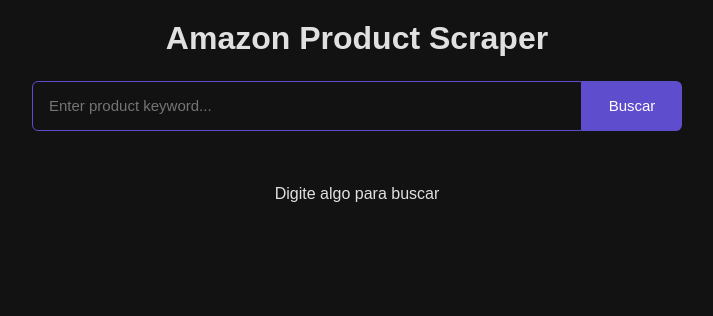
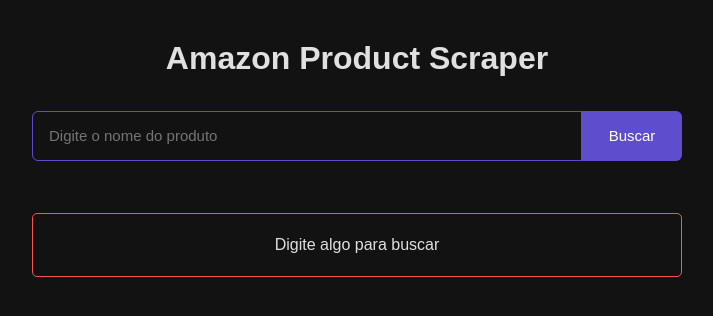
Before and after one commit to FelipeAugustoAMF/AmazonScraper, a website built with Vite: page FrontEnd/index.html in a window 1280 px wide. Both pictures are taken after a click on the button "Buscar". Shown: the whole page, without its empty margins (283-996 px from the left). Built offline with nearby package versions, Linux system fonts and the light colour scheme.

Commit message:
small adjustments to front-end

```diff
--- /dev/null
+++ b/FrontEnd/src/components/ErrorMessageBox/ErrorMessageBox.css
@@ -0,0 +1,9 @@
+.error-message-box {
+    padding: 20px;
+    max-width: 650px;
+
+    margin: 0 auto;
+    border: 1px solid rgb(253, 82, 82);
+    border-radius: 5px;
+    word-wrap: break-word;
+}
--- /dev/null
+++ b/FrontEnd/src/components/ErrorMessageBox/ErrorMessageBox.js
@@ -0,0 +1,8 @@
+import './ErrorMessageBox.css';
+
+export const ErrorMessageBox = (text) => {
+    const div = document.createElement('div');
+    div.className = 'error-message-box';
+    div.innerHTML = text || 'Ops! Algo deu errado!';
+    return div;
+}
--- a/FrontEnd/src/components/ProductList/ProductList.css
+++ b/FrontEnd/src/components/ProductList/ProductList.css
@@ -46,6 +46,7 @@
     text-overflow: ellipsis;
     display: -webkit-box;
     -webkit-box-orient: vertical;
+    line-clamp: 2;
     -webkit-line-clamp: 2;
     margin-top: 0.5rem;
     margin-bottom: 0.5rem;
--- a/FrontEnd/src/components/ProductList/ProductList.js
+++ b/FrontEnd/src/components/ProductList/ProductList.js
@@ -1,6 +1,7 @@
 // this component is responsible for rendering the results of the search
 // and displaying them in a grid format. It takes an array of products and a container element as arguments.
 
+import { ErrorMessageBox } from "../ErrorMessageBox/ErrorMessageBox";
 import "./ProductList.css";
 
 export function ProductList(products, container) {
@@ -16,10 +17,19 @@
     // clean the container
     containerEl.innerHTML = '';
 
+    // // if there are no products, show a message
+    // if (!products || products.length === 0) {
+    //     containerEl.innerHTML = '<p class="no-results">Nenhum produto encontrado.</p>';
+    //     containerEl.style.textAlign = 'center';
+    //     return;
+    // }
+
     // if there are no products, show a message
     if (!products || products.length === 0) {
-        containerEl.innerHTML = '<p class="no-results">Nenhum produto encontrado.</p>';
-        containerEl.style.textAlign = 'center';
+        containerEl.innerHTML = "";
+        containerEl.appendChild(
+            ErrorMessageBox("Nenhum produto encontrado")
+        );
         return;
     }
 
@@ -56,7 +66,6 @@
         ratingEl.innerHTML = `Nota:<strong>${prod.rating || " — "}</strong>`;
         info.appendChild(ratingEl);
 
-
         // reviews count
         const revEl = document.createElement('p');
         revEl.className = 'product-reviews';
--- a/FrontEnd/src/components/SearchBar/SearchBar.js
+++ b/FrontEnd/src/components/SearchBar/SearchBar.js
@@ -8,7 +8,7 @@
     const input = document.createElement('input');
     input.type = 'text';
     input.className = 'input';
-    input.placeholder = 'Enter product keyword...';
+    input.placeholder = 'Digite o nome do produto';
     input.autocomplete = 'off';
 
     const button = document.createElement('button');
--- a/FrontEnd/src/main.js
+++ b/FrontEnd/src/main.js
@@ -5,8 +5,9 @@
 import './style.css';
 import { SearchBar } from './components/SearchBar/SearchBar';
 import { Loader } from './components/Loader/Loader';
+import { ProductList } from './components/ProductList/ProductList';
+import { ErrorMessageBox } from './components/ErrorMessageBox/ErrorMessageBox';
 import { Api } from './utils/api';
-import { ProductList } from './components/ProductList/ProductList';
 
 const root = document.getElementById('app');
 
@@ -15,6 +16,8 @@
 title.textContent = 'Amazon Product Scraper';
 title.style.textAlign = 'center';
 title.style.fontSize = '2rem';
+title.style.marginTop = '20px';
+title.style.marginBottom = '10px';
 root.appendChild(title);
 
 // creates the loader and hides it
@@ -22,19 +25,21 @@
 loader.classList.add('hidden');
 root.appendChild(loader);
 
-// created the results container
+// creates the results container
 const resultsSection = document.createElement('div');
 resultsSection.className = 'results-section';
 root.appendChild(resultsSection);
 
-// create a search bar using loader and results
+// creates a search bar using loader and results
 const searchBar = SearchBar(async term => {
   // clean any previous message
   resultsSection.innerHTML = '';
   resultsSection.style.textAlign = 'center';
 
   if (!term) {
-    resultsSection.innerHTML = '<p class="info">Digite algo para buscar</p>';
+    const errorMessage = ErrorMessageBox('Digite algo para buscar');
+    resultsSection.innerHTML = '';
+    resultsSection.appendChild(errorMessage);
     return;
   }
 
@@ -50,9 +55,12 @@
     // if any error occurs during the api call, shows the error message
     loader.classList.add('hidden');
     console.error(err);
-    resultsSection.innerHTML = `<p class="error">Erro: ${err.message || err}</p>`;
+
+    const messageBox = ErrorMessageBox(err.message || err);
+    resultsSection.innerHTML = '';
+    resultsSection.appendChild(messageBox);
   }
 });
 
-// insere a barra *entre* o título e o loader
+// inserts the search bar between the title and the loader
 root.insertBefore(searchBar, loader);
```
